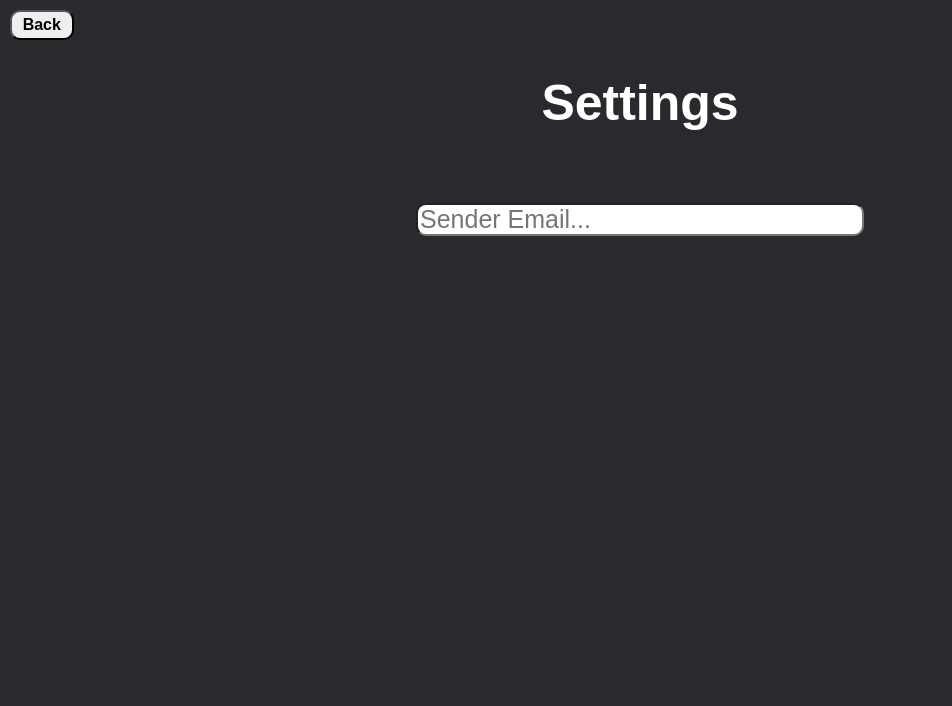
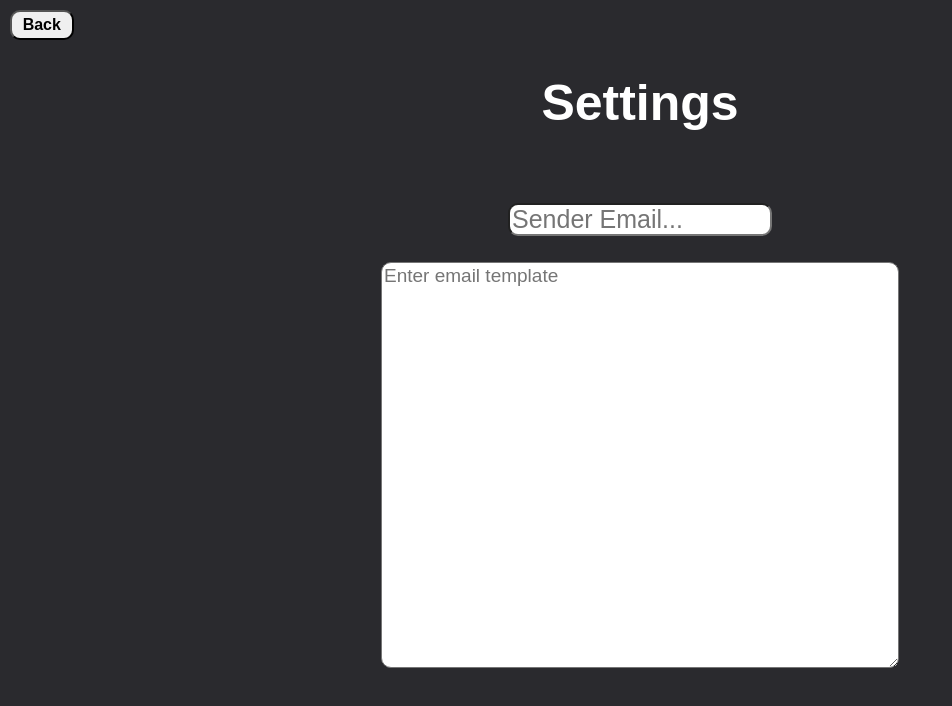
Before and after one commit to skerkar10/CoffeeChatter, a React (Create React App) app: page /user-settings in a window 1280 px wide. Shown: the top 706 px of the page, without its empty margins (0-952 px from the left). Built offline with nearby package versions, Linux system fonts and the light colour scheme.

Commit message:
Able to gather all information before API calls

```diff
--- a/src/App.css
+++ b/src/App.css
@@ -46,18 +46,6 @@ h1.mainHeader {
   align-items: center;
 }
 
-.sender-input-container {
-  display: flex;
-  justify-content: center;
-  align-items: center;
-  width: 35%;
-}
-
-form.sender-container {
-  display: flex;
-  justify-content: center;
-  align-items: center;
-}
 
 .submit-container {
   margin-top: 2%;
@@ -89,11 +77,26 @@ input.sender-email-input {
   width: 100%;
   font-size: 25px;
   border-radius: 10px;
+  width: 20%;
+}
+
+.sender-input-container {
+  display: flex;
+  justify-content: center;
+  align-items: center;
 }
 
 .settings-container {
   padding-left: 10px;
   padding-top: 10px;
+}
+
+
+.template-container {
+  margin-top: 2%;
+  display: flex;
+  justify-content: center;
+  align-items: center;
 }
 
 button.settings-btn {
@@ -102,6 +105,14 @@ button.settings-btn {
   font-size: 100%;
   font-family: Arial, Helvetica, sans-serif;
   font-weight: bold;
+  border-radius: 10px;
+}
+
+textarea.template-input {
+  font-family: Arial, Helvetica, sans-serif;
+  width: 40%;
+  min-height: 400px;
+  font-size: 19px;
   border-radius: 10px;
 }
 
--- a/src/App.tsx
+++ b/src/App.tsx
@@ -4,16 +4,23 @@ import { Route, Routes, Link } from 'react-router-dom';
 import { BrowserRouter } from 'react-router-dom';
 import MainPage from './Root';
 import UserSettings from './UserSettings';
+import { AppContext } from './AppContext';
 import './App.css';
 
 function App() {
+  const [link, setLink] = useState('');
+  const [senderEmail, setSenderEmail] = useState('');
+  const [template, setTemplate] = useState('');
+
   return (
+    <AppContext.Provider value={{link, setLink, senderEmail, setSenderEmail, template, setTemplate}}>
       <BrowserRouter>
         <Routes>
           <Route path="/" element={<MainPage />} />
           <Route path='/user-settings' element={<UserSettings />} />
         </Routes>
       </BrowserRouter>
+    </AppContext.Provider>
   );
 }
 
--- /dev/null
+++ b/src/AppContext.tsx
@@ -0,0 +1,24 @@
+import React, { SetStateAction } from 'react'
+import { createContext, Dispatch } from 'react'
+
+/*
+ * I don't even wanna say how long it took me to figure out that typescript
+ * needs this stuff
+*/
+type AppContextType = {
+  link: string;
+  setLink: Dispatch<SetStateAction<string>>;
+  senderEmail: string;
+  setSenderEmail: Dispatch<SetStateAction<string>>;
+  template: string;
+  setTemplate: Dispatch<SetStateAction<string>>;
+}
+
+export const AppContext = createContext<AppContextType>({
+  link: '',
+  setLink: () => {},
+  senderEmail: '',
+  setSenderEmail: () => {},
+  template: '',
+  setTemplate: () => {}
+});
--- a/src/Root.tsx
+++ b/src/Root.tsx
@@ -1,11 +1,12 @@
 import React from 'react';
-import {useState} from 'react'
+import {useState, useContext} from 'react'
 import { useNavigate } from 'react-router-dom';
 import './App.css';
+import { AppContext } from './AppContext';
 
 export default function MainPage() {
+  const sharedStates = useContext(AppContext);
   const navigate = useNavigate();
-  const [email, setEmail] = useState('');
 
   const handleUserSettings = () => {
     navigate("/user-settings");
@@ -14,13 +15,13 @@ export default function MainPage() {
   return (
     <div>
       <div className='settings-container'>
-        <button className='settings-btn' onClick={handleUserSettings}>User Settings</button>
+        <button className='settings-btn' onClick={handleUserSettings}>Settings</button>
       </div>
       <div className='header-container'>
         <h1 className='mainHeader' id='header'>Coffee Chatter</h1>
       </div>
       <div className='input-container'>
-        <input id='email' type={email} className="email-input" maxLength={60} onChange={(event) => setEmail(event.target.value)}/>
+        <input id='email' type="url" className="email-input" placeholder="Enter LinkedIn URL" onChange={(event) => sharedStates.setLink(event.target.value)}/>
       </div>
       <div className='submit-container'>
         <button className='submit-btn'>Submit</button>
--- a/src/UserSettings.tsx
+++ b/src/UserSettings.tsx
@@ -1,12 +1,13 @@
-import React from 'react'
+import React, { useContext } from 'react'
 import {useState} from 'react'
 import { useNavigate } from 'react-router-dom';
 
 import './App.css';
+import { AppContext } from './AppContext';
 
 export default function UserSettings() {
   const navigate = useNavigate();
-  const [senderEmail, setSenderEmail] = useState('');
+  const sharedStates = useContext(AppContext);
 
   const handleBackPress = () => {
     navigate('/');
@@ -20,11 +21,12 @@ export default function UserSettings() {
       <div className='header-container'>
         <h1 className='mainHeader'>Settings</h1>
       </div>
-        <form className='sender-container'>
-          <div className='sender-input-container'>
-            <input placeholder='Sender Email...' className='sender-email-input' onChange={(event) => setSenderEmail(event.target.value)} />
-          </div>
-        <div>
+      <form className='sender-container'>
+        <div className='sender-input-container'>
+          <input placeholder='Sender Email...' className='sender-email-input' value={sharedStates.senderEmail} type="email" onChange={(event) => sharedStates.setSenderEmail(event.target.value)} />
+        </div>
+        <div className='template-container'>
+          <textarea className='template-input' spellCheck="true" placeholder='Enter email template' value={sharedStates.template} onChange={(event) => sharedStates.setTemplate(event.target.value)} />
         </div>
       </form>
     </div>
```
Also changed, not shown: 1 other file (tests, documents, lock files or other folders). Lines whose indentation alone changed are shown as unchanged.
